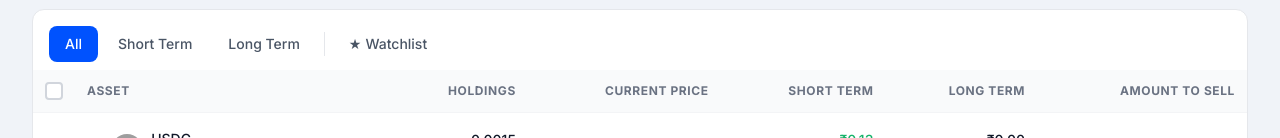
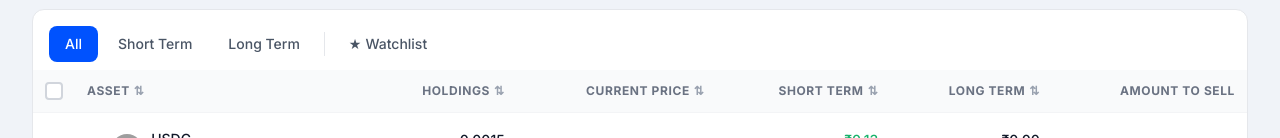
Before and after one commit to SE7EN2028/KoinX, a React (Vite) app: page / in a window 1280 px wide. Shown: the part 662-800 px from the top of the page. Built offline with nearby package versions, Linux system fonts and the light colour scheme; grey boxes are pictures that could not be loaded.

Commit message:
sortable table columns - click headers to sort by asset, holdings, price, gains

```diff
--- a/src/components/HoldingsTable.tsx
+++ b/src/components/HoldingsTable.tsx
@@ -1,4 +1,4 @@
-import { useState } from 'react';
+import { useState, useMemo } from 'react';
 import type { Holding } from '../types';
 import { useHarvesting } from '../context/HarvestingContext';
 import { useWatchlist } from '../context/WatchlistContext';
@@ -6,6 +6,8 @@ import { HoldingRow } from './HoldingRow';
 import { Checkbox } from './ui/Checkbox';
 
 type TermFilter = 'all' | 'short' | 'long';
+type SortKey = 'coin' | 'holding' | 'price' | 'stcg' | 'ltcg';
+type SortDir = 'asc' | 'desc';
 
 interface Props {
   holdings: Holding[];
@@ -13,12 +15,31 @@ interface Props {
 
 const INITIAL_VISIBLE = 5;
 
+function SortIcon({ active, dir }: { active: boolean; dir: SortDir }) {
+  return (
+    <span className={`inline-block ml-1 transition-colors ${active ? 'text-koinx-blue' : 'text-gray-400 dark:text-gray-600'}`}>
+      {active ? (dir === 'asc' ? '▲' : '▼') : '⇅'}
+    </span>
+  );
+}
+
 export function HoldingsTable({ holdings }: Props) {
   const [showAll, setShowAll] = useState(false);
   const [termFilter, setTermFilter] = useState<TermFilter>('all');
   const [watchlistOnly, setWatchlistOnly] = useState(false);
+  const [sortKey, setSortKey] = useState<SortKey | null>(null);
+  const [sortDir, setSortDir] = useState<SortDir>('desc');
   const { selectedHoldings, toggleHolding, toggleAll } = useHarvesting();
   const { watchlist } = useWatchlist();
+
+  const handleSort = (key: SortKey) => {
+    if (sortKey === key) {
+      setSortDir((d) => (d === 'asc' ? 'desc' : 'asc'));
+    } else {
+      setSortKey(key);
+      setSortDir('desc');
+    }
+  };
 
   const filteredHoldings = holdings.filter((h) => {
     if (watchlistOnly && !watchlist.has(h.id)) return false;
@@ -27,7 +48,26 @@ export function HoldingsTable({ holdings }: Props) {
     return true;
   });
 
-  const visibleHoldings = showAll ? filteredHoldings : filteredHoldings.slice(0, INITIAL_VISIBLE);
+  const sortedHoldings = useMemo(() => {
+    if (!sortKey) return filteredHoldings;
+    const sorted = [...filteredHoldings].sort((a, b) => {
+      let va: number | string = 0;
+      let vb: number | string = 0;
+      switch (sortKey) {
+        case 'coin': va = a.coin.toLowerCase(); vb = b.coin.toLowerCase(); break;
+        case 'holding': va = a.totalHolding * a.currentPrice; vb = b.totalHolding * b.currentPrice; break;
+        case 'price': va = a.currentPrice; vb = b.currentPrice; break;
+        case 'stcg': va = a.stcg.gain; vb = b.stcg.gain; break;
+        case 'ltcg': va = a.ltcg.gain; vb = b.ltcg.gain; break;
+      }
+      if (va < vb) return sortDir === 'asc' ? -1 : 1;
+      if (va > vb) return sortDir === 'asc' ? 1 : -1;
+      return 0;
+    });
+    return sorted;
+  }, [filteredHoldings, sortKey, sortDir]);
+
+  const visibleHoldings = showAll ? sortedHoldings : sortedHoldings.slice(0, INITIAL_VISIBLE);
   const allSelected = holdings.length > 0 && selectedHoldings.size === holdings.length;
   const someSelected = selectedHoldings.size > 0 && !allSelected;
 
@@ -36,6 +76,8 @@ export function HoldingsTable({ holdings }: Props) {
     { key: 'short', label: 'Short Term' },
     { key: 'long', label: 'Long Term' },
   ];
+
+  const thClass = "py-3 px-3 text-right cursor-pointer select-none hover:text-gray-700 dark:hover:text-gray-200 transition-colors";
 
   return (
     <div className="bg-white dark:bg-[#131829] rounded-xl border border-gray-200 dark:border-gray-800 overflow-hidden transition-colors duration-300">
@@ -77,14 +119,24 @@ export function HoldingsTable({ holdings }: Props) {
                   onChange={() => toggleAll(holdings)}
                 />
               </th>
-              <th className="py-3 px-3 text-left">Asset</th>
-              <th className="py-3 px-3 text-right">Holdings</th>
-              <th className="py-3 px-3 text-right">Current Price</th>
+              <th className="py-3 px-3 text-left cursor-pointer select-none hover:text-gray-700 dark:hover:text-gray-200 transition-colors" onClick={() => handleSort('coin')}>
+                Asset<SortIcon active={sortKey === 'coin'} dir={sortDir} />
+              </th>
+              <th className={thClass} onClick={() => handleSort('holding')}>
+                Holdings<SortIcon active={sortKey === 'holding'} dir={sortDir} />
+              </th>
+              <th className={thClass} onClick={() => handleSort('price')}>
+                Current Price<SortIcon active={sortKey === 'price'} dir={sortDir} />
+              </th>
               {(termFilter === 'all' || termFilter === 'short') && (
-                <th className="py-3 px-3 text-right">Short Term</th>
+                <th className={thClass} onClick={() => handleSort('stcg')}>
+                  Short Term<SortIcon active={sortKey === 'stcg'} dir={sortDir} />
+                </th>
               )}
               {(termFilter === 'all' || termFilter === 'long') && (
-                <th className="py-3 px-3 text-right">Long Term</th>
+                <th className={thClass} onClick={() => handleSort('ltcg')}>
+                  Long Term<SortIcon active={sortKey === 'ltcg'} dir={sortDir} />
+                </th>
               )}
               <th className="py-3 px-3 text-right">Amount to Sell</th>
             </tr>
@@ -110,13 +162,13 @@ export function HoldingsTable({ holdings }: Props) {
           </tbody>
         </table>
       </div>
-      {filteredHoldings.length > INITIAL_VISIBLE && (
+      {sortedHoldings.length > INITIAL_VISIBLE && (
         <div className="border-t border-gray-200 dark:border-gray-800 px-4 py-3 text-center">
           <button
             onClick={() => setShowAll(!showAll)}
             className="text-koinx-blue text-sm font-medium hover:underline cursor-pointer"
           >
-            {showAll ? 'View Less' : `View All (${filteredHoldings.length})`}
+            {showAll ? 'View Less' : `View All (${sortedHoldings.length})`}
           </button>
         </div>
       )}
```
